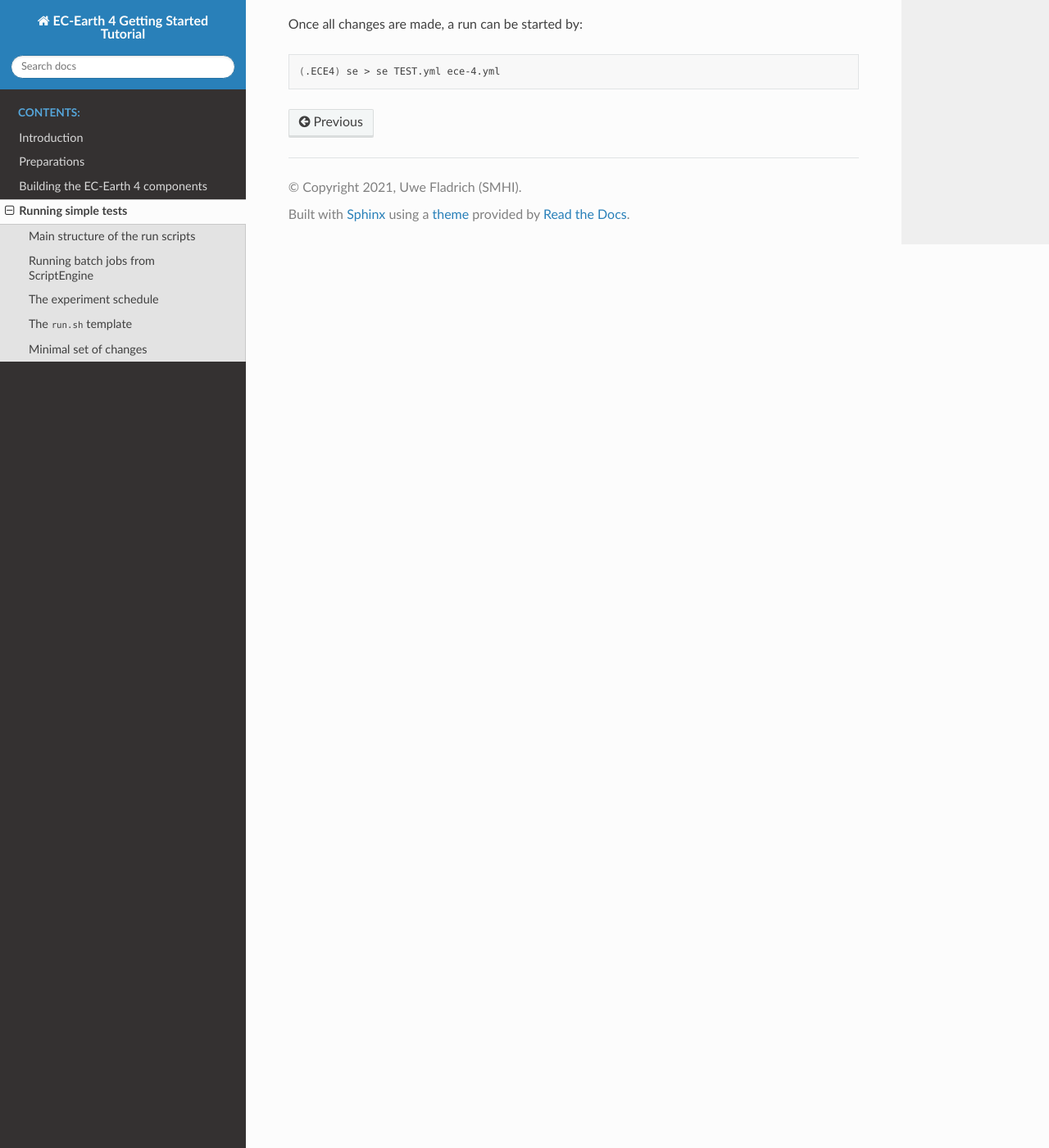
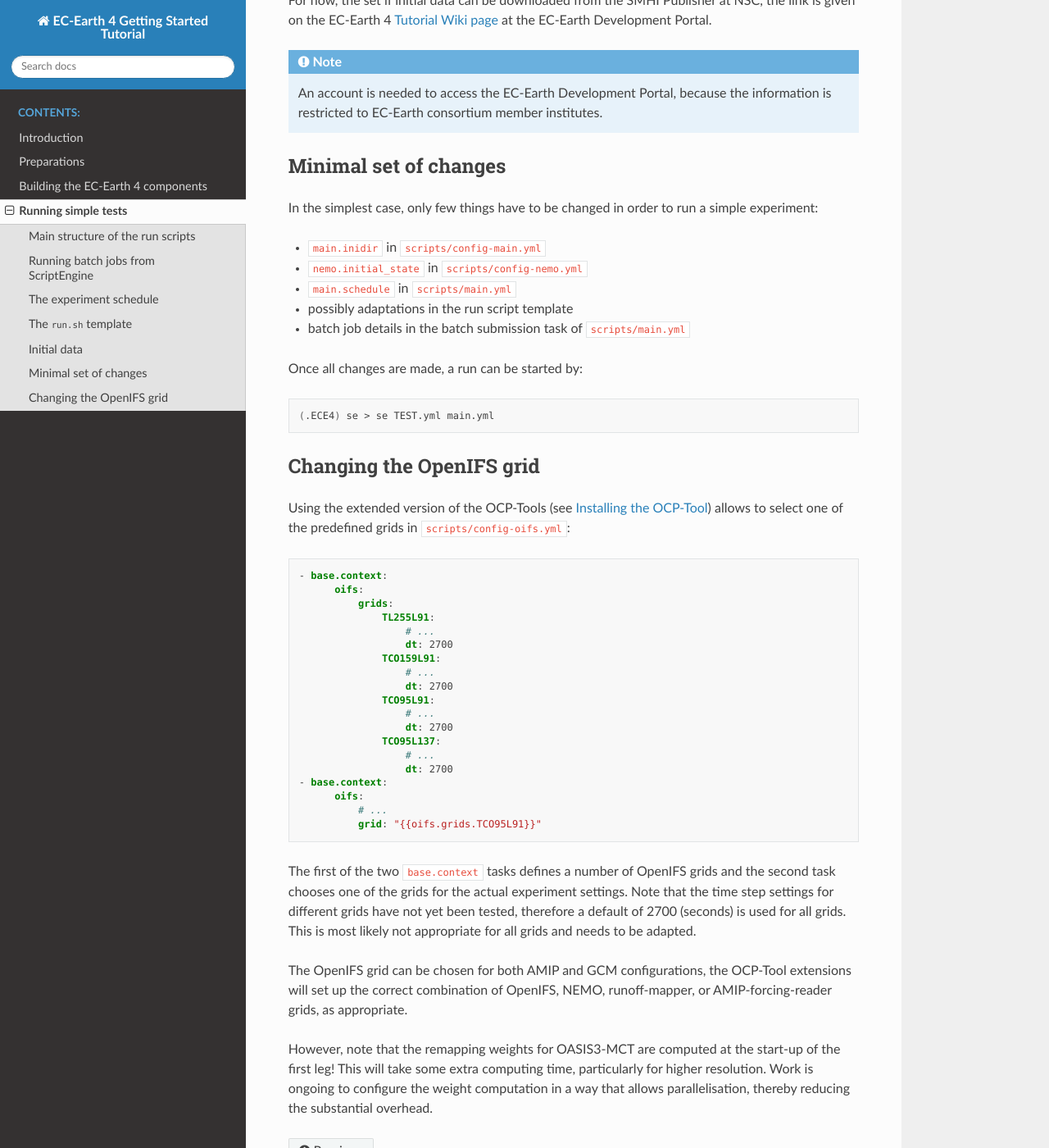
Before and after one commit to EC-Earth/ec-earth-4-tutorial, a Sphinx documentation site: the page built from source/simple-experiments.rst, in a window 1280 px wide and 1400 px high, scrolled down 5335 px. Shown: the whole window at 82% size. Built offline with Sphinx 7.4.7 and the Read the Docs theme 2.0.0, drawn with Linux system fonts in a browser that asks for light colours; some of the changed text lies outside the part shown.

Commit message:
Further work on simple experiments

```diff
--- a/source/simple-experiments.rst
+++ b/source/simple-experiments.rst
@@ -22,7 +22,7 @@
     scripts/
     templates/
     TEST.yml
-    ece-4.yml
+    main.yml
 
 The ScriptEngine runtime environment (SE RTE) is split into separate YAML
 scripts, partly with respect to the model component they are dealing with, and
@@ -39,10 +39,10 @@
 ---------------------------------
 
 Two top level scripts are present in the ``runtime/se`` directory: ``TEST.yml``
-and ``ece-4.yml``. The logic of the SE RTE follows the same as for the building
+and ``main.yml``. The logic of the SE RTE follows the same as for the building
 process, namely that ScriptEngine can process multiple scripts, in order, given
 at the command line. Thus, ``TEST.yml`` is an example script that defines a few
-experiment specific configuration parameters, while ``ece-4.yml`` contains the
+experiment specific configuration parameters, while ``main.yml`` contains the
 main logic of the run scripts.
 
 Looking at ``TEST.yml`` first, we find just two configuration parameters::
@@ -55,11 +55,11 @@
 
 There could be more configuration parameters put in this script, if they are
 expected to change with the experiment set-up. This means that configuration
-parameter definitions could be moved here from ``ece-4.yml`` (or any script
+parameter definitions could be moved here from ``main.yml`` (or any script
 called from there). For the purpose of this tutorial, this simple approach will
 suffice.
 
-The main top-level ``ece-4.yml`` script defines a list of components
+The main top-level ``main.yml`` script defines a list of components
 (``main.components``)::
 
     - base.context:
@@ -84,7 +84,7 @@
                 - xios
                 - amipfr
 
-The main structure of ``ece-4.yml`` proceeds then as follows::
+The main structure of ``main.yml`` proceeds then as follows::
 
     # Configure 'main' and all components
     - base.include:
@@ -126,8 +126,8 @@
 be present for all components. For all stages and components that are present,
 there is a corresponding ``scripts/<stage>-<component>.yml`` script, which is
 included (via the ``base.include`` ScriptEngine task). Hence, the main
-implementation logic of ``ece-4.yml`` is to go through all stages and execute
-all component scripts for that stage, if they exist.
+implementation logic of ``main.yml`` is to go through all stages and execute all
+component scripts for that stage, if they exist.
 
 Note that there is an artificial model component, called ``main``, which is
 executed first in all stages. The corresponding ``scripts/<stage>-main.yml``
@@ -141,7 +141,7 @@
 ScriptEngine can send jobs to the batch system when the
 ``scriptengine-tasks-hpc`` package is installed, as described in  the
 :ref:`Preparations` section. Here is an example of the ``hpc.slurm.sbatch`` task
-in ``ece-4.yml``::
+in ``main.yml``::
 
     # Submit batch job
     - hpc.slurm.sbatch:
@@ -245,20 +245,85 @@
 ``scriptengine-tasks-hpc``.
 
 
+Initial data
+------------
+
+The directory with initial data for |ece4| is configured in
+``scripts/config-main.yml``::
+
+    - base.context:
+          main:
+              # ...
+              inidir:  <PATH/TO/THE/ECE-4/INITDATA>
+
+For now, the set if initial data can be downloaded from the SMHI Publisher at
+NSC, the link is given on the |ece4| `Tutorial Wiki page`_ at the EC-Earth
+Development Portal.
+
+.. note:: An account is needed to access the EC-Earth Development Portal,
+        because the information is restricted to EC-Earth consortium member
+        institutes.
+
+.. _Tutorial Wiki page: https://dev.ec-earth.org/projects/ec-earth-4/wiki/EC-Earth_4_Tutorial
+
+
 Minimal set of changes
 ----------------------
 
 In the simplest case, only few things have to be changed in order to run a
 simple experiment:
 
-- ``main.inidir`` in ``config-main.yml``
-- ``nemo.initial_state`` in ``config-nemo.yml``
-- ``main.schedule`` in ``ece-4.yml``
+- ``main.inidir`` in ``scripts/config-main.yml``
+- ``nemo.initial_state`` in ``scripts/config-nemo.yml``
+- ``main.schedule`` in ``scripts/main.yml``
 - possibly adaptations in the run script template
-- batch job details in the batch submission task of ``ece-4.yml``
+- batch job details in the batch submission task of ``scripts/main.yml``
 
 Once all changes are made, a run can be started by:
 
 .. code-block:: bash
 
-    (.ECE4) se > se TEST.yml ece-4.yml
+    (.ECE4) se > se TEST.yml main.yml
+
+
+Changing the OpenIFS grid
+-------------------------
+
+Using the extended version of the OCP-Tools (see :ref:`Installing the OCP-Tool`)
+allows to select one of the predefined grids in ``scripts/config-oifs.yml``::
+
+  - base.context:
+        oifs:
+            grids:
+                TL255L91:
+                    # ...
+                    dt: 2700
+                TCO159L91:
+                    # ...
+                    dt: 2700
+                TCO95L91:
+                    # ...
+                    dt: 2700
+                TCO95L137:
+                    # ...
+                    dt: 2700
+  - base.context:
+        oifs:
+            # ...
+            grid: "{{oifs.grids.TCO95L91}}"
+
+The first of the two ``base.context`` tasks defines a number of OpenIFS grids
+and the second task chooses one of the grids for the actual experiment settings.
+Note that the time step settings for different grids have not yet been tested,
+therefore a default of 2700 (seconds) is used for all grids. This is most likely
+not appropriate for all grids and needs to be adapted.
+
+The OpenIFS grid can be chosen for both AMIP and GCM configurations, the
+OCP-Tool extensions will set up the correct combination of OpenIFS, NEMO,
+runoff-mapper, or AMIP-forcing-reader grids, as appropriate.
+
+However, note that the remapping weights for OASIS3-MCT are computed at the
+start-up of the first leg! This will take some extra computing time,
+particularly for higher resolution. Work is ongoing to configure the weight
+computation in a way that allows parallelisation, thereby reducing the
+substantial overhead.
```
